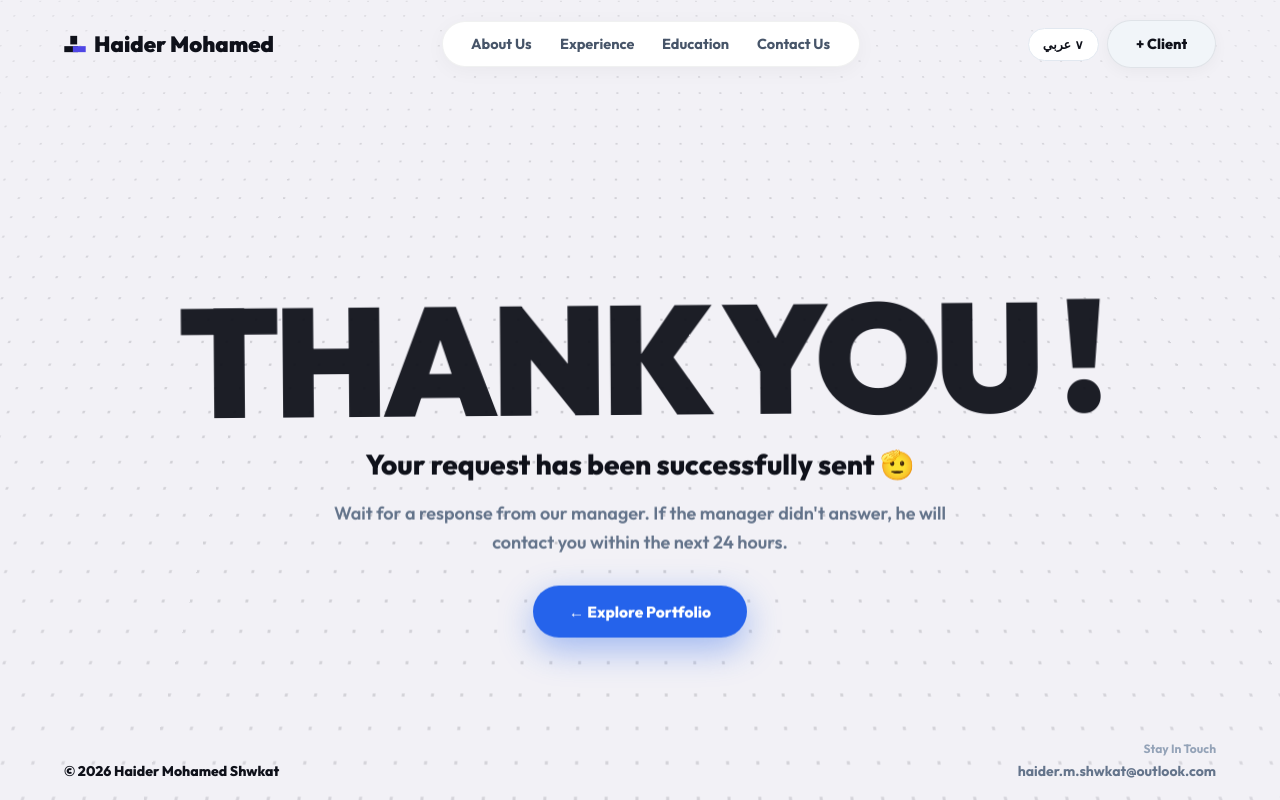
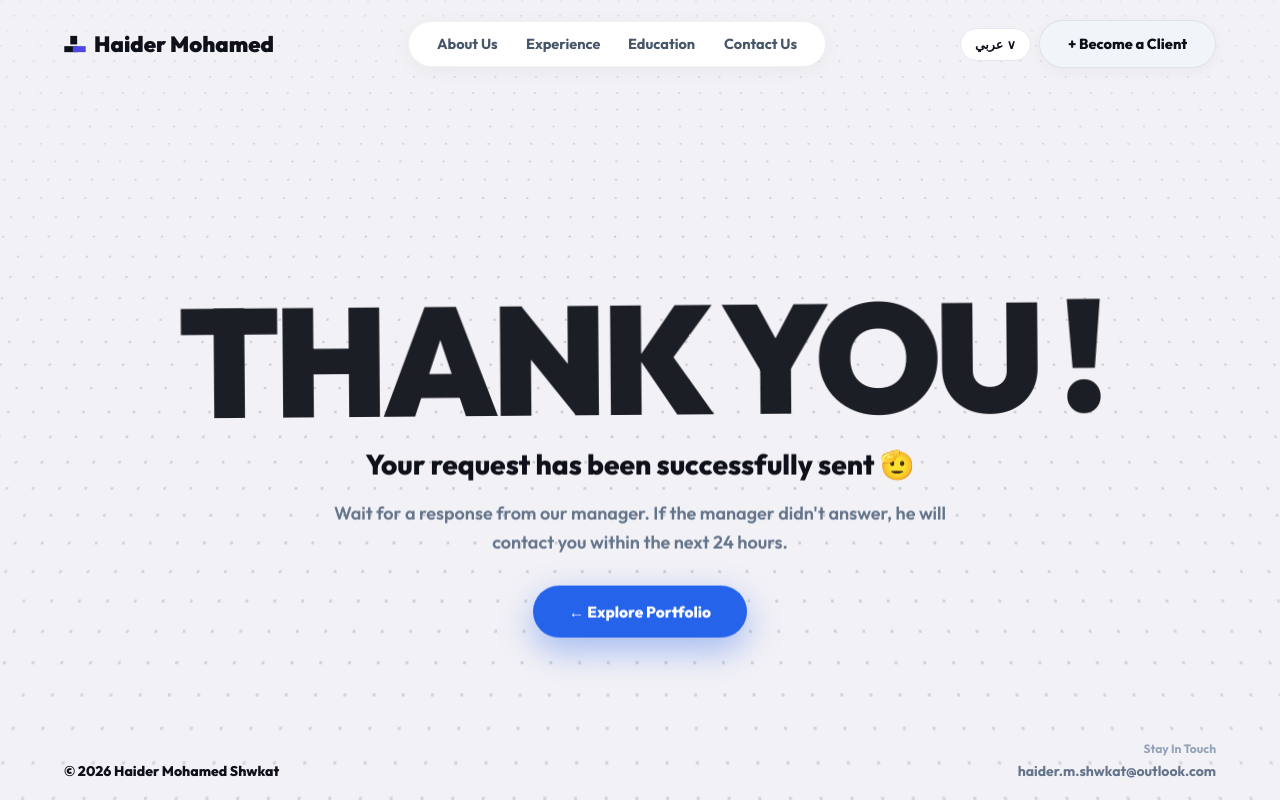
Before and after one commit to haidermoe/cv, a Next.js app: page /thanks in a window 1280 px wide. Built offline with nearby package versions, Linux system fonts and the light colour scheme; no server answers.

Commit message:
Restore Become a Client button text to match the main website header 100%

```diff
--- a/app/thanks/page.tsx
+++ b/app/thanks/page.tsx
@@ -222,8 +222,8 @@ export default function ThanksPage() {
           <Link href="/" className="awsmd-royal-client-btn">
             <span className="flip-box">
               <span className="flip-wrapper">
-                <span className="flip-text-primary">+ {lang === "AR" ? "عميل" : "Client"}</span>
-                <span className="flip-text-secondary">+ {lang === "AR" ? "عميل" : "Client"}</span>
+                <span className="flip-text-primary">+ {lang === "AR" ? "كن عميلاً" : "Become a Client"}</span>
+                <span className="flip-text-secondary">+ {lang === "AR" ? "كن عميلاً" : "Become a Client"}</span>
               </span>
             </span>
           </Link>
```
